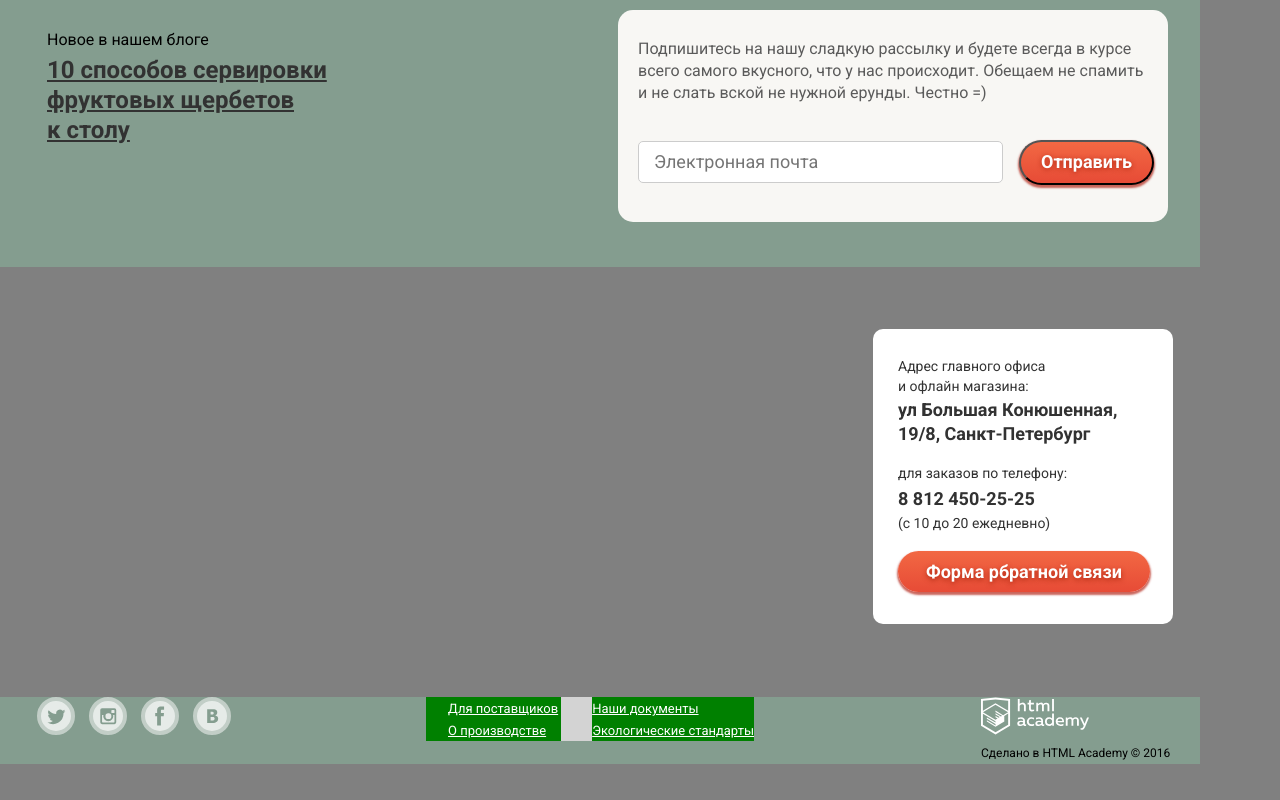
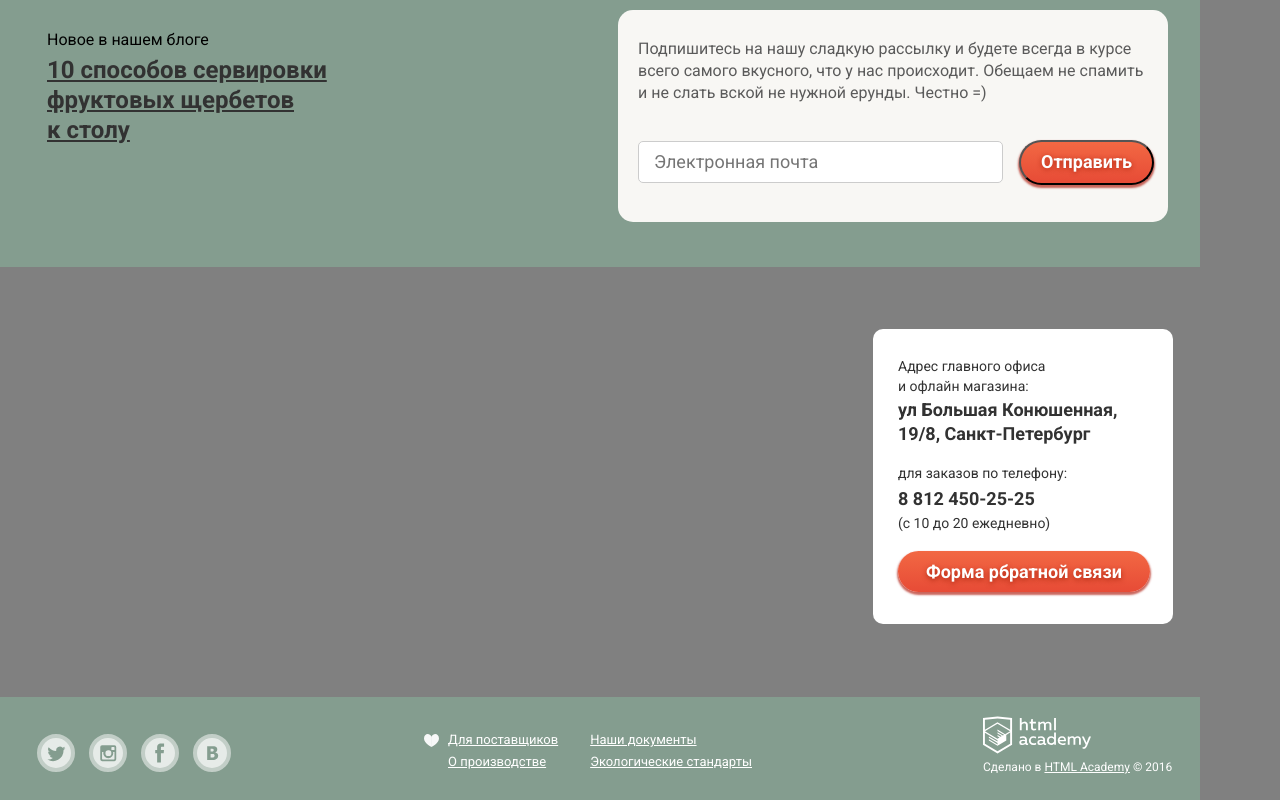
Before and after one commit to VVladim/191011-gllacy, a plain HTML site: page index.html in a window 1280 px wide. Shown: the part 1590-2390 px from the top of the page. Before the commit the page ends 2354 px from the top, so only its background shows below. Drawn offline with nearby package versions, Linux system fonts and the light colour scheme.

Commit message:
футер иконка скрдце и расстановка по местам

```diff
--- a/css/style.css
+++ b/css/style.css
@@ -676,7 +676,15 @@ input[type="button"] {
    .footer-social {
     float: left;
     width: 267px;
-    margin-right: 132px;
+    margin-right: 130px;
+}
+footer .conteiner {
+  padding-top: 19px;
+  padding-bottom: 22px;
+}
+.footer-social {
+  margin-top: 18px;
+
 }
 .social-btn {
     display: inline-block;
@@ -712,7 +720,8 @@ input[type="button"] {
 .footer-menu {
     float: left;
     width: 328px;
-    background: lightgray;
+    margin-top: 12px;
+    /*background: lightgray;*/
 }
 .footer-menu a {
   font-size: 13px;
@@ -720,19 +729,31 @@ input[type="button"] {
   color: #ffffff;
 }
 /*потом убрать*/
-.for-suppliers,
+/*.for-suppliers,
 .on-production,
 .our-documentation,
 .ekostandartam {
   background: green;
+}*/
+.for-suppliers {
+    position: relative;
+}
+.for-suppliers::before {
+  content: "";
+  position: absolute;
+  top: 6px;
+  left: 0px;
+  width: 15px;
+  height: 13px;
+  background: transparent url("../img/heart.svg") no-repeat;
 }
 
 .production {
   float: left;
-  width: 135px;
+  width: 137px;
 }
-.production a {
-  margin-left: 22px;
+.production a{
+  margin-left: 24px;
 }
 
 .documentation {
@@ -741,10 +762,18 @@ input[type="button"] {
 }
  .footer-info {
    float: right;
-   width: 192px;
+   width: 190px;
    font-size:12px;
    lineheight:18px;
+   /*background :gray;*/
 }
+.copyright {
+    margin-top: -5px;
+}
+.copyright, .copyright a {
+    color: #fefefe;
+}
+
 
 .bread-rooms {
     margin: 0;
--- a/index.html
+++ b/index.html
@@ -286,7 +286,7 @@
         </section>
         <section class="footer-menu clearfix">
           <div class="production">
-            <div class="icon icon-heart"></div>
+            <!-- <div class="icon icon-heart"></div> -->
             <div class="for-suppliers">
               <a href="#">Для поставщиков</a>
             </div>
@@ -302,7 +302,7 @@
             <img src="img/logo-html-a.svg" width="108" height="38" alt="Глейси">
           </div>
           <div class="copyright">
-            Сделано в HTML Academy © 2016
+            Сделано в <a href="#">HTML Academy</a> © 2016
           </div>
         </section>
       </div>
```
